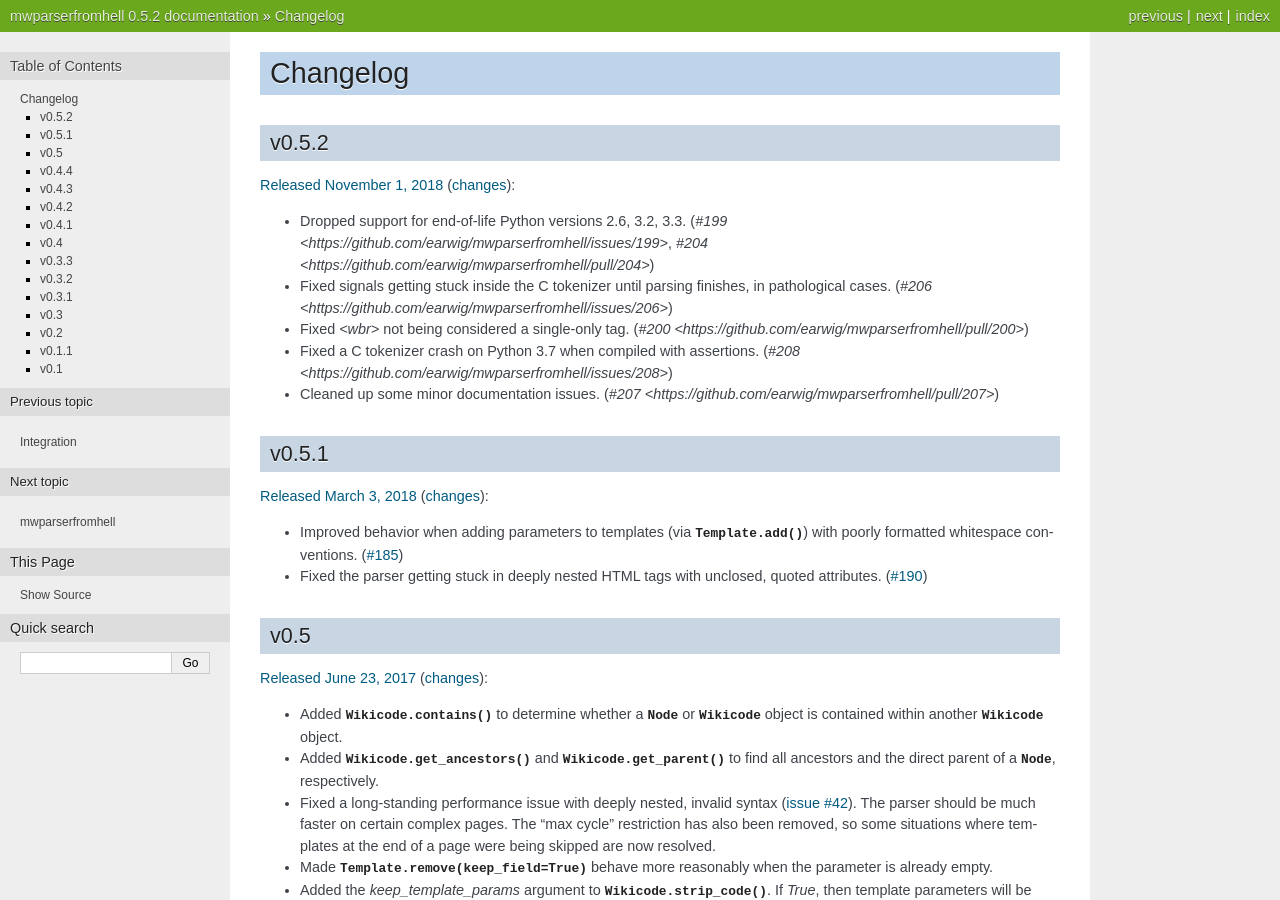
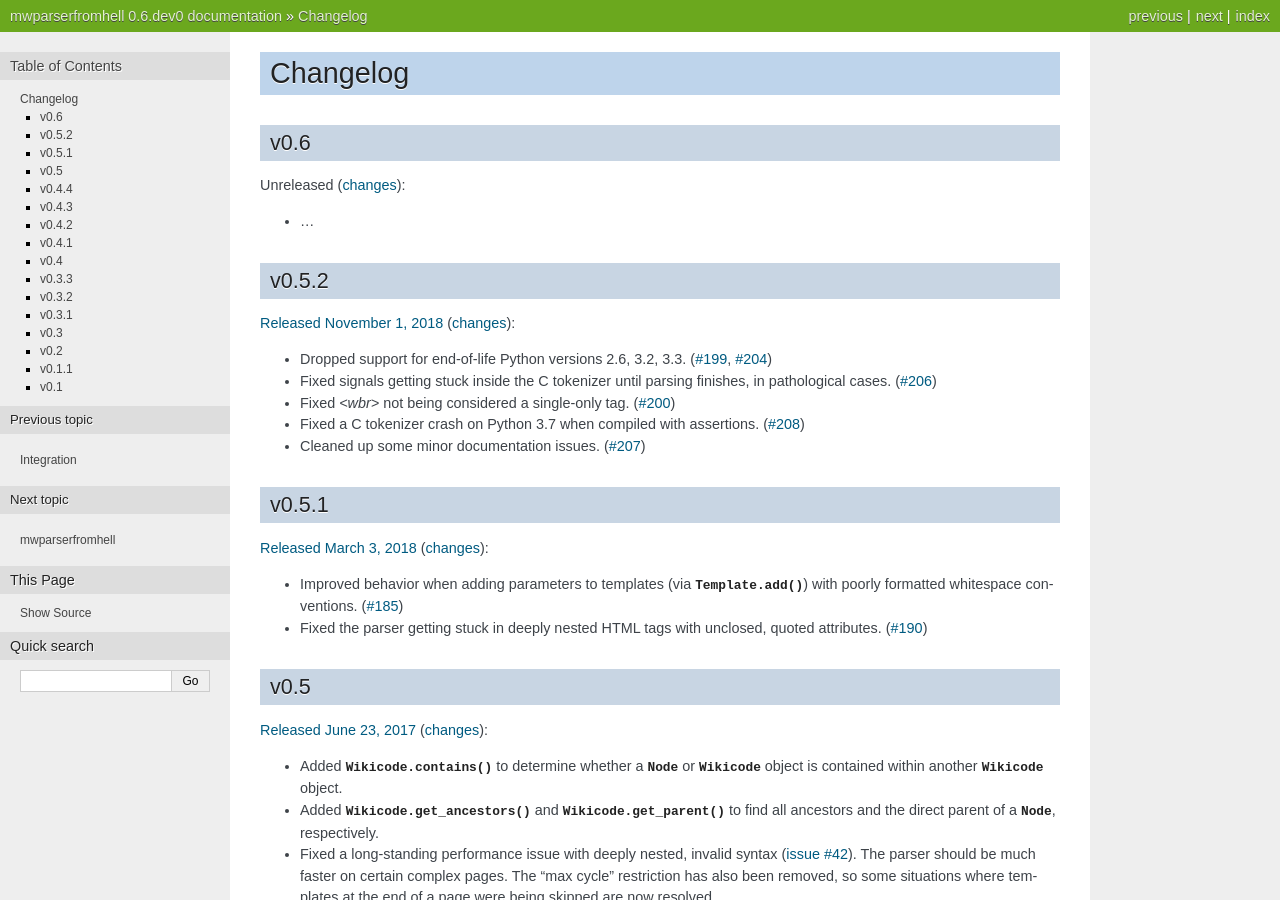
Before and after one commit to earwig/mwparserfromhell, a Sphinx documentation site: the page built from docs/changelog.rst, in a window 1280 px wide and 900 px high. Built offline with Sphinx 7.4.7, drawn with Linux system fonts in a browser that asks for light colours; some of the changed text lies outside the part shown.

Commit message:
Version bump, fix release script again [ci skip]

```diff
--- a/appveyor.yml
+++ b/appveyor.yml
@@ -1,6 +1,6 @@
 # This config file is used by appveyor.com to build Windows release binaries
 
-version: 0.5.2-b{build}
+version: 0.6.dev0-b{build}
 
 branches:
   only:
--- a/docs/changelog.rst
+++ b/docs/changelog.rst
@@ -1,5 +1,13 @@
 Changelog
 =========
+
+v0.6
+----
+
+Unreleased
+(`changes <https://github.com/earwig/mwparserfromhell/compare/v0.5.2...develop>`__):
+
+- ...
 
 v0.5.2
 ------
@@ -8,17 +16,17 @@
 (`changes <https://github.com/earwig/mwparserfromhell/compare/v0.5.1...v0.5.2>`__):
 
 - Dropped support for end-of-life Python versions 2.6, 3.2, 3.3.
-  (`#199 <https://github.com/earwig/mwparserfromhell/issues/199>`,
-  `#204 <https://github.com/earwig/mwparserfromhell/pull/204>`)
+  (`#199 <https://github.com/earwig/mwparserfromhell/issues/199>`_,
+  `#204 <https://github.com/earwig/mwparserfromhell/pull/204>`_)
 - Fixed signals getting stuck inside the C tokenizer until parsing finishes,
   in pathological cases.
-  (`#206 <https://github.com/earwig/mwparserfromhell/issues/206>`)
+  (`#206 <https://github.com/earwig/mwparserfromhell/issues/206>`_)
 - Fixed `<wbr>` not being considered a single-only tag.
-  (`#200 <https://github.com/earwig/mwparserfromhell/pull/200>`)
+  (`#200 <https://github.com/earwig/mwparserfromhell/pull/200>`_)
 - Fixed a C tokenizer crash on Python 3.7 when compiled with assertions.
-  (`#208 <https://github.com/earwig/mwparserfromhell/issues/208>`)
+  (`#208 <https://github.com/earwig/mwparserfromhell/issues/208>`_)
 - Cleaned up some minor documentation issues.
-  (`#207 <https://github.com/earwig/mwparserfromhell/pull/207>`)
+  (`#207 <https://github.com/earwig/mwparserfromhell/pull/207>`_)
 
 v0.5.1
 ------
--- a/mwparserfromhell/__init__.py
+++ b/mwparserfromhell/__init__.py
@@ -29,7 +29,7 @@
 __author__ = "Ben Kurtovic"
 __copyright__ = "Copyright (C) 2012-2018 Ben Kurtovic"
 __license__ = "MIT License"
-__version__ = "0.5.2"
+__version__ = "0.6.dev0"
 __email__ = "ben.kurtovic@gmail.com"
 
 from . import (compat, definitions, nodes, parser, smart_list, string_mixin,
```
Also changed, not shown: 2 other files.
